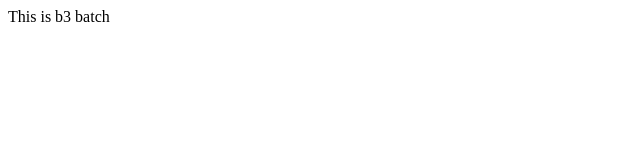
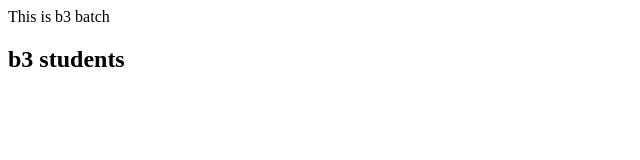
Before and after one commit to lizakhan90/b3, a plain HTML site: page index.html in a window 1280 px wide. Shown: the whole page, without its empty margins (0-640 px from the left). Drawn offline with Linux system fonts and the light colour scheme.

Commit message:
new line

```diff
--- a/index.html
+++ b/index.html
@@ -1 +1,2 @@
 <p>This is b3 batch</p>
+<h2>b3 students</h2>
```
